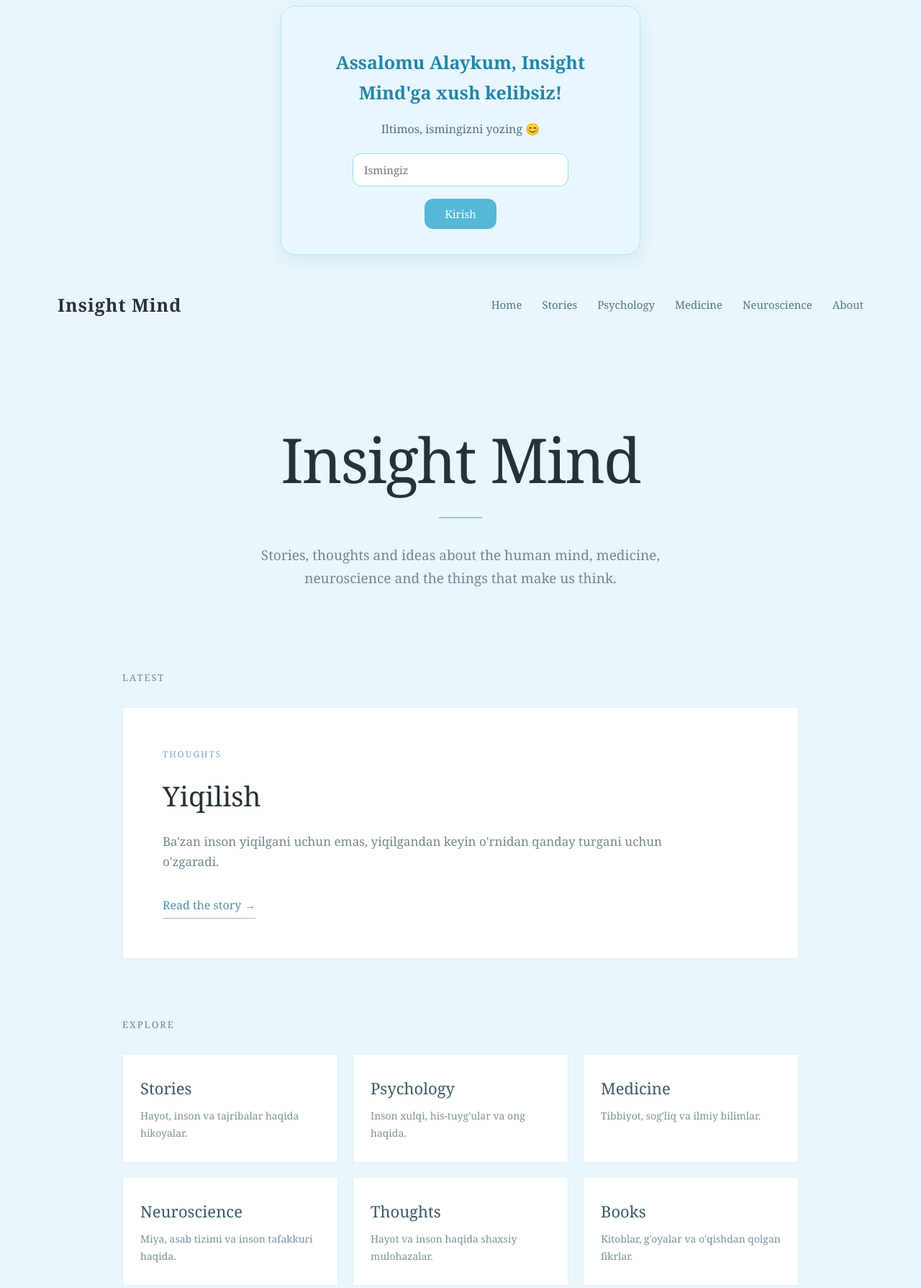
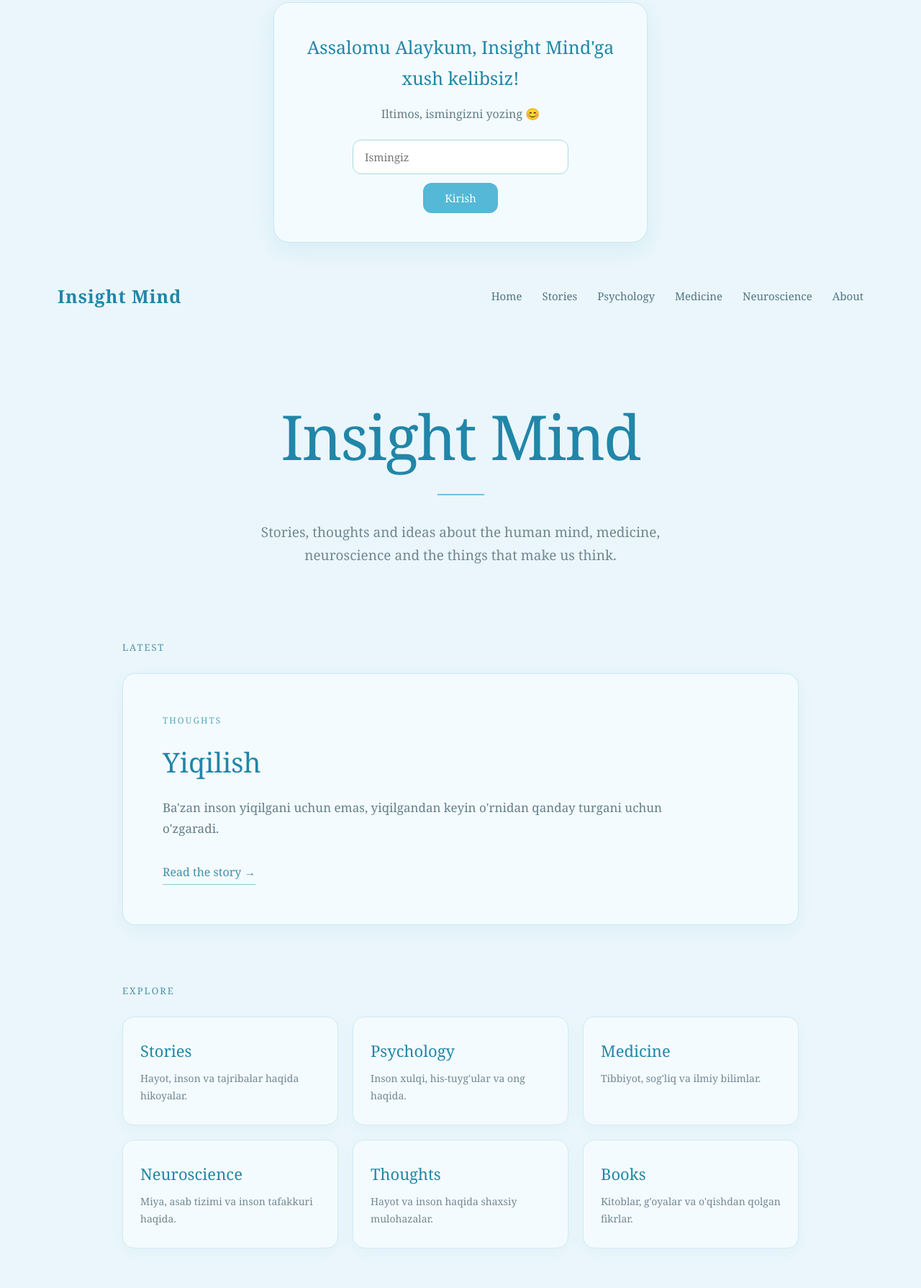
Before and after one commit to toxirovamuslima23-cloud/insightmind.github.io, a plain HTML site: page index.html in a window 1280 px wide. Shown: the part 69-1858 px from the top of the page at 72% size. Drawn offline with Linux system fonts and the light colour scheme.

Commit message:
Update index.html

````diff
--- a/index.html
+++ b/index.html
@@ -1,5 +1,4 @@
-Bismillah ```html
-<!DOCTYPE html>
+Bismillah <!DOCTYPE html>
 <html lang="uz">
 <head>
     <meta charset="UTF-8">
@@ -39,74 +38,98 @@ Bismillah ```html
 
 
         /* =========================
-           WELCOME BOX
+           WELCOME
         ========================= */
 
         .welcome-box {
-            max-width: 500px;
-            margin: 50px auto 20px;
-            padding: 35px 25px;
+            max-width: 520px;
+            margin: 45px auto 25px;
+            padding: 40px 30px;
             text-align: center;
-            background: #e8f7ff;
-            border: 1px solid #b9e6f7;
-            border-radius: 20px;
-            box-shadow: 0 8px 25px rgba(70, 170, 210, 0.15);
+
+            background: #F4FBFE;
+            border: 1px solid #C9E8F2;
+            border-radius: 22px;
+
+            box-shadow: 0 10px 30px rgba(70, 170, 210, 0.12);
         }
 
         .welcome-box h2 {
-            color: #2186a8;
+            color: #2186A8;
             font-size: 25px;
-            margin-bottom: 15px;
+            font-weight: normal;
+            margin: 0 0 15px;
         }
 
         .welcome-box p {
-            color: #52717d;
+            color: #607D87;
             font-size: 16px;
-            margin-bottom: 20px;
+            margin-bottom: 22px;
         }
 
         .welcome-box input {
             width: 80%;
             max-width: 300px;
-            padding: 12px 15px;
-            border: 1px solid #9ed9eb;
+
+            padding: 13px 16px;
+
+            border: 1px solid #A9D9E8;
             border-radius: 12px;
+
             outline: none;
             font-size: 15px;
-            margin-bottom: 12px;
             font-family: inherit;
+
+            background: #FFFFFF;
         }
 
         .welcome-box input:focus {
-            border-color: #55b8d6;
+            border-color: #55B8D6;
+            box-shadow: 0 0 0 3px rgba(85, 184, 214, 0.12);
         }
 
         .welcome-box button {
             display: block;
-            margin: 5px auto 0;
-            padding: 11px 28px;
+
+            margin: 12px auto 0;
+
+            padding: 11px 30px;
+
             border: none;
             border-radius: 12px;
-            background: #55b8d6;
+
+            background: #55B8D6;
             color: white;
+
             font-size: 15px;
+            font-family: inherit;
+
             cursor: pointer;
-            font-family: inherit;
+            transition: 0.3s;
         }
 
         .welcome-box button:hover {
-            background: #3ca5c6;
+            background: #3CA5C6;
+            transform: translateY(-2px);
         }
 
         .hello-box {
-            max-width: 500px;
-            margin: 50px auto 20px;
+            max-width: 520px;
+            margin: 45px auto 25px;
+
             padding: 30px;
+
             text-align: center;
-            background: #e8f7ff;
-            color: #2186a8;
-            border-radius: 20px;
+
+            background: #F4FBFE;
+            color: #2186A8;
+
+            border: 1px solid #C9E8F2;
+            border-radius: 22px;
+
             font-size: 24px;
+
+            box-shadow: 0 10px 30px rgba(70, 170, 210, 0.12);
         }
 
 
@@ -118,6 +141,7 @@ Bismillah ```html
             max-width: 1200px;
             margin: auto;
             padding: 28px 40px;
+
             display: flex;
             justify-content: space-between;
             align-items: center;
@@ -127,8 +151,10 @@ Bismillah ```html
             font-size: 25px;
             font-weight: bold;
             letter-spacing: 1px;
+
             text-decoration: none;
-            color: #263238;
+
+            color: #2186A8;
         }
 
         nav {
@@ -140,11 +166,12 @@ Bismillah ```html
             text-decoration: none;
             color: #527583;
             font-size: 15px;
+
             transition: 0.3s;
         }
 
         nav a:hover {
-            color: #3F8199;
+            color: #2186A8;
         }
 
 
@@ -154,24 +181,35 @@ Bismillah ```html
 
         .hero {
             max-width: 1000px;
+
             margin: 0 auto;
-            padding: 120px 30px 110px;
+
+            padding: 100px 30px 100px;
+
             text-align: center;
         }
 
         .hero h1 {
             font-size: clamp(48px, 8vw, 86px);
+
             line-height: 1.05;
+
             margin: 0 0 25px;
+
             font-weight: normal;
+
             letter-spacing: -2px;
-            color: #263238;
+
+            color: #2186A8;
         }
 
         .hero p {
             max-width: 650px;
+
             margin: auto;
+
             color: #718792;
+
             font-size: 19px;
         }
 
@@ -181,9 +219,11 @@ Bismillah ```html
         ========================= */
 
         .divider {
-            width: 60px;
+            width: 65px;
             height: 2px;
-            background: #9CC9DA;
+
+            background: #72C2DC;
+
             margin: 35px auto;
         }
 
@@ -194,16 +234,22 @@ Bismillah ```html
 
         main {
             max-width: 1000px;
+
             margin: auto;
+
             padding: 0 30px 100px;
         }
 
         .section-title {
             font-size: 13px;
+
             text-transform: uppercase;
+
             letter-spacing: 2px;
-            color: #6D8995;
-            margin-bottom: 30px;
+
+            color: #4F91A8;
+
+            margin-bottom: 25px;
         }
 
 
@@ -212,51 +258,78 @@ Bismillah ```html
         ========================= */
 
         .featured {
-            background: #FFFFFF;
-            border: 1px solid #DCEFF7;
+            background: #F4FBFE;
+
+            border: 1px solid #C9E8F2;
+
             padding: 55px;
+
             margin-bottom: 80px;
+
+            border-radius: 18px;
+
             transition: 0.3s;
+
+            box-shadow: 0 8px 25px rgba(70, 170, 210, 0.07);
         }
 
         .featured:hover {
-            transform: translateY(-3px);
-            box-shadow: 0 12px 30px rgba(90, 150, 170, 0.10);
+            transform: translateY(-4px);
+
+            box-shadow:
+                0 15px 35px rgba(70, 170, 210, 0.13);
+
+            border-color: #A9D9E8;
         }
 
         .category {
             font-size: 12px;
+
             text-transform: uppercase;
+
             letter-spacing: 2px;
-            color: #6FAFC5;
+
+            color: #55A9C2;
         }
 
         .featured h2 {
             font-size: 38px;
+
             font-weight: normal;
+
             margin: 15px 0;
-            color: #263238;
+
+            color: #2186A8;
         }
 
         .featured p {
-            color: #718792;
+            color: #627F89;
+
             max-width: 700px;
+
             font-size: 17px;
         }
 
         .read-more {
             display: inline-block;
+
             margin-top: 15px;
-            color: #4F91A8;
+
+            color: #3F91AC;
+
             text-decoration: none;
+
             border-bottom: 1px solid #8FC3D4;
+
             padding-bottom: 3px;
+
             transition: 0.3s;
         }
 
         .read-more:hover {
-            color: #2F6F84;
-            border-color: #2F6F84;
+            color: #2186A8;
+
+            border-color: #2186A8;
         }
 
 
@@ -266,34 +339,52 @@ Bismillah ```html
 
         .categories {
             display: grid;
+
             grid-template-columns: repeat(3, 1fr);
+
             gap: 20px;
+
             margin-bottom: 100px;
         }
 
         .category-card {
-            background: #FFFFFF;
-            border: 1px solid #E0F0F5;
+            background: #F4FBFE;
+
+            border: 1px solid #D1EAF2;
+
             padding: 28px 24px;
+
+            border-radius: 16px;
+
             transition: 0.3s;
+
+            box-shadow: 0 6px 20px rgba(70, 170, 210, 0.05);
         }
 
         .category-card:hover {
-            transform: translateY(-3px);
-            border-color: #B9DCE8;
-            box-shadow: 0 8px 25px rgba(90, 150, 170, 0.08);
+            transform: translateY(-4px);
+
+            border-color: #A9D9E8;
+
+            box-shadow:
+                0 10px 28px rgba(70, 170, 210, 0.10);
         }
 
         .category-card h3 {
             font-size: 22px;
+
             font-weight: normal;
+
             margin: 0 0 8px;
-            color: #385966;
+
+            color: #2186A8;
         }
 
         .category-card p {
             margin: 0;
-            color: #7A919A;
+
+            color: #718792;
+
             font-size: 14px;
         }
 
@@ -304,16 +395,22 @@ Bismillah ```html
 
         .about {
             max-width: 700px;
+
             margin: auto;
+
             text-align: center;
+
             padding: 60px 20px;
-            border-top: 1px solid #D5E8EF;
+
+            border-top: 1px solid #C9E4ED;
         }
 
         .about h2 {
             font-size: 30px;
+
             font-weight: normal;
-            color: #385966;
+
+            color: #2186A8;
         }
 
         .about p {
@@ -326,11 +423,17 @@ Bismillah ```html
         ========================= */
 
         footer {
-            border-top: 1px solid #D5E8EF;
+            border-top: 1px solid #C9E4ED;
+
             text-align: center;
+
             padding: 45px 20px;
-            color: #7A919A;
+
+            color: #6D8995;
+
             font-size: 14px;
+
+            background: #E4F3F8;
         }
 
 
@@ -342,13 +445,17 @@ Bismillah ```html
 
             header {
                 padding: 22px 20px;
+
                 flex-direction: column;
+
                 gap: 18px;
             }
 
             nav {
                 gap: 15px;
+
                 flex-wrap: wrap;
+
                 justify-content: center;
             }
 
@@ -357,7 +464,7 @@ Bismillah ```html
             }
 
             .hero {
-                padding: 80px 20px;
+                padding: 75px 20px;
             }
 
             .hero h1 {
@@ -382,6 +489,7 @@ Bismillah ```html
 
             .categories {
                 grid-template-columns: 1fr;
+
                 gap: 15px;
             }
 
@@ -390,11 +498,13 @@ Bismillah ```html
             }
 
             .welcome-box {
-                margin: 30px 20px 10px;
+                margin: 30px 20px 15px;
+
+                padding: 30px 20px;
             }
 
             .hello-box {
-                margin: 30px 20px 10px;
+                margin: 30px 20px 15px;
             }
 
         }
@@ -412,9 +522,13 @@ Bismillah ```html
 
 <div id="welcomeBox" class="welcome-box">
 
-    <h2>Assalomu Alaykum, Insight Mind'ga xush kelibsiz!</h2>
+    <h2>
+        Assalomu Alaykum, Insight Mind'ga xush kelibsiz!
+    </h2>
 
-    <p>Iltimos, ismingizni yozing 😊</p>
+    <p>
+        Iltimos, ismingizni yozing 😊
+    </p>
 
     <input
         type="text"
@@ -429,7 +543,10 @@ Bismillah ```html
 </div>
 
 
-<div id="helloBox" class="hello-box" style="display: none;"></div>
+<div id="helloBox"
+     class="hello-box"
+     style="display: none;">
+</div>
 
 
 
@@ -444,12 +561,31 @@ Bismillah ```html
     </a>
 
     <nav>
-        <a href="index.html">Home</a>
-        <a href="#">Stories</a>
-        <a href="#">Psychology</a>
-        <a href="#">Medicine</a>
-        <a href="#">Neuroscience</a>
-        <a href="#">About</a>
+
+        <a href="index.html">
+            Home
+        </a>
+
+        <a href="#">
+            Stories
+        </a>
+
+        <a href="#">
+            Psychology
+        </a>
+
+        <a href="#">
+            Medicine
+        </a>
+
+        <a href="#">
+            Neuroscience
+        </a>
+
+        <a href="#">
+            About
+        </a>
+
     </nav>
 
 </header>
@@ -462,7 +598,9 @@ Bismillah ```html
 
 <section class="hero">
 
-    <h1>Insight Mind</h1>
+    <h1>
+        Insight Mind
+    </h1>
 
     <div class="divider"></div>
 
@@ -524,7 +662,9 @@ Bismillah ```html
 
         <div class="category-card">
 
-            <h3>Stories</h3>
+            <h3>
+                Stories
+            </h3>
 
             <p>
                 Hayot, inson va tajribalar haqida hikoyalar.
@@ -536,7 +676,9 @@ Bismillah ```html
 
         <div class="category-card">
 
-            <h3>Psychology</h3>
+            <h3>
+                Psychology
+            </h3>
 
             <p>
                 Inson xulqi, his-tuyg'ular va ong haqida.
@@ -548,7 +690,9 @@ Bismillah ```html
 
         <div class="category-card">
 
-            <h3>Medicine</h3>
+            <h3>
+                Medicine
+            </h3>
 
             <p>
                 Tibbiyot, sog'liq va ilmiy bilimlar.
@@ -560,7 +704,9 @@ Bismillah ```html
 
         <div class="category-card">
 
-            <h3>Neuroscience</h3>
+            <h3>
+                Neuroscience
+            </h3>
 
             <p>
                 Miya, asab tizimi va inson tafakkuri haqida.
@@ -572,7 +718,9 @@ Bismillah ```html
 
         <div class="category-card">
 
-            <h3>Thoughts</h3>
+            <h3>
+                Thoughts
+            </h3>
 
             <p>
                 Hayot va inson haqida shaxsiy mulohazalar.
@@ -584,7 +732,9 @@ Bismillah ```html
 
         <div class="category-card">
 
-            <h3>Books</h3>
+            <h3>
+                Books
+            </h3>
 
             <p>
                 Kitoblar, g'oyalar va o'qishdan qolgan fikrlar.
@@ -681,4 +831,3 @@ window.onload = function() {
 
 </body>
 </html>
-```
````
